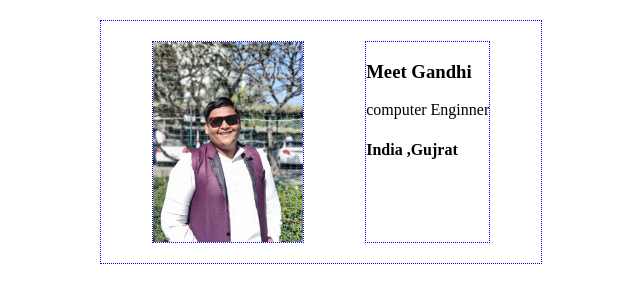
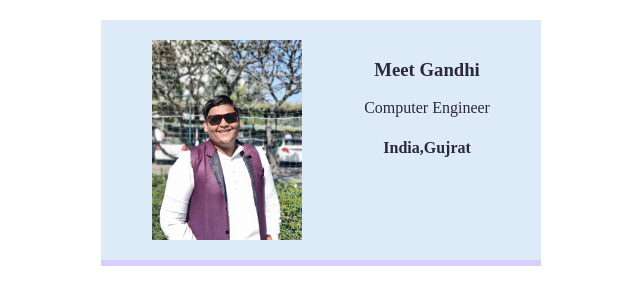
Before and after one commit to httpMeet/frontend-learning, a plain HTML site: page bussinesscard.html in a window 1280 px wide. Shown: the whole page, without its empty margins (319-959 px from the left). Drawn offline with Linux system fonts and the light colour scheme.

Commit message:
Make a card

```diff
--- a/b.css
+++ b/b.css
@@ -13,7 +13,11 @@ body {
     margin-right: auto;
     padding: 20px;
     display: flex;
-    justify-content: space-around
+    justify-content: space-around;
+    text-align: center;
+    background: #ddebf8;
+    color: #2b2839;
+    border-bottom: 6px solid #d8cefe;
 }
 
 .border-blue {
--- a/bussinesscard.html
+++ b/bussinesscard.html
@@ -1,16 +1,16 @@
-<html>
+    <html>
     <head>
         <link rel="stylesheet" href="b.css" />
     </head>
     <body>
-        <div class="card border-blue">
+        <div class="card">
             <img
                 src="dp.jpg"
-                alt="Here ia an photograph" class="avatar border-blue">
-            <div class="border-blue">
+                alt="here ia an picture" class="avatar">
+            <div>
                 <h3>Meet Gandhi</h3>
-                <p>computer Enginner</p>
-                <h4>India ,Gujrat</h4>
+                <p>Computer Engineer</p>
+                <h4>India,Gujrat</h4>
             </div>
         </div>
     </body>
```
